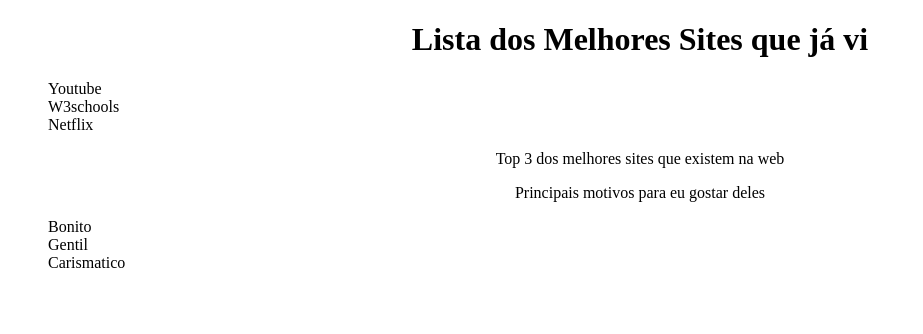
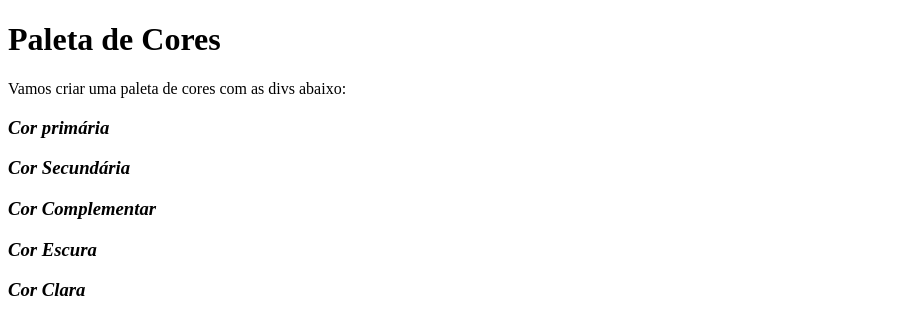
Before and after one commit to Henriquemachad/HenriqueMachad.github.io, a plain HTML site: page index2.html in a window 1280 px wide. Shown: the whole page, without its empty margins (0-923 px from the left). Drawn offline with Linux system fonts and the light colour scheme.

Commit message:
chega por hj amanha eu termino,só  falta  dos atividades

```diff
--- a/index2.html
+++ b/index2.html
@@ -1,25 +1,30 @@
 <!DOCTYPE html>
 <html lang="pt-br">
-  <head>
-    <meta charset="UTF-8">
-    <title>Agrupando Seletores</title>
-    <link rel="stylesheet" href="style.css">
-  </head>
-  <body>
-    <h1>Lista dos Melhores Sites que já vi</h1>
-    <ul>
-      <li  >Youtube</li>
 
-      <li>W3schools</li>
+<head>
+  <meta charset="UTF-8">
+  <title>Pseudo-classes</title>
+  <link rel="stylesheet" href="style.css">
+</head>
 
-      <li>Netflix</li>
-    </ul>
-    <p style="animation:3s ease-in 1s 2 reverse both paused slidein ;">Top 3 dos melhores sites que existem na web</p>
-    <p>Principais motivos para eu gostar deles</p>
-    <ol>
-      <li>Bonito</li>
-      <li>Gentil</li>
-      <li>Carismatico</li>
-    </ol>
-  </body>
+<body>
+  <h1>Paleta de Cores</h1>
+  <p>Vamos criar uma paleta de cores com as divs abaixo:</p>
+  <div >
+    <h3 id="coloron">Cor primária</h3>
+  </div>
+  <div >
+    <h3 id="colortwo">Cor Secundária</h3>
+  </div>
+  <div>
+    <h3 id="colortreew">Cor Complementar</h3>
+  </div>
+  <div >
+    <h3 id="colorfor">Cor Escura</h3>
+  </div>
+  <div >
+    <h3 id="colorfavi">Cor Clara</h3>
+  </div>
+</body>
+
 </html>
--- a/style.css
+++ b/style.css
@@ -1,15 +1,41 @@
-h1,  p{
-text-align: center;
+
+div:hover{
+
+  border-radius: 20px;
+  border:4px solid rgb(255, 187, 0)
+}
+#coloron:hover{
+  color: white;
+  background-color:red;
+
+  text-align: center;
 
 }
+#colortwo:hover{
+  color: white;
+  background-color: green;
 
-ul:hover,ol:hover{
-  background-color:rgb(255, 187, 0);
+  text-align: center;
 }
-li:active{
-  font-family: 'Lucida Sans', 'Lucida Sans Regular', 'Lucida Grande', 'Lucida Sans Unicode', Geneva, Verdana, sans-serif;
-  font-size: 20px ;
+#colortreew:hover{
+  color: white;
+background-color: blue;
+
+text-align: center;
 }
-li{
-  list-style: none;
+#colorfor:hover{
+  color: white;
+background-color: rgb(238, 0, 167);
+
+text-align: center;
 }
+
+#colorfavi:hover{
+  color: white;
+background-color: rgba(238, 0, 167, 0.493);
+
+text-align: center;
+}
+h3{
+font-style: italic;
+}
```
